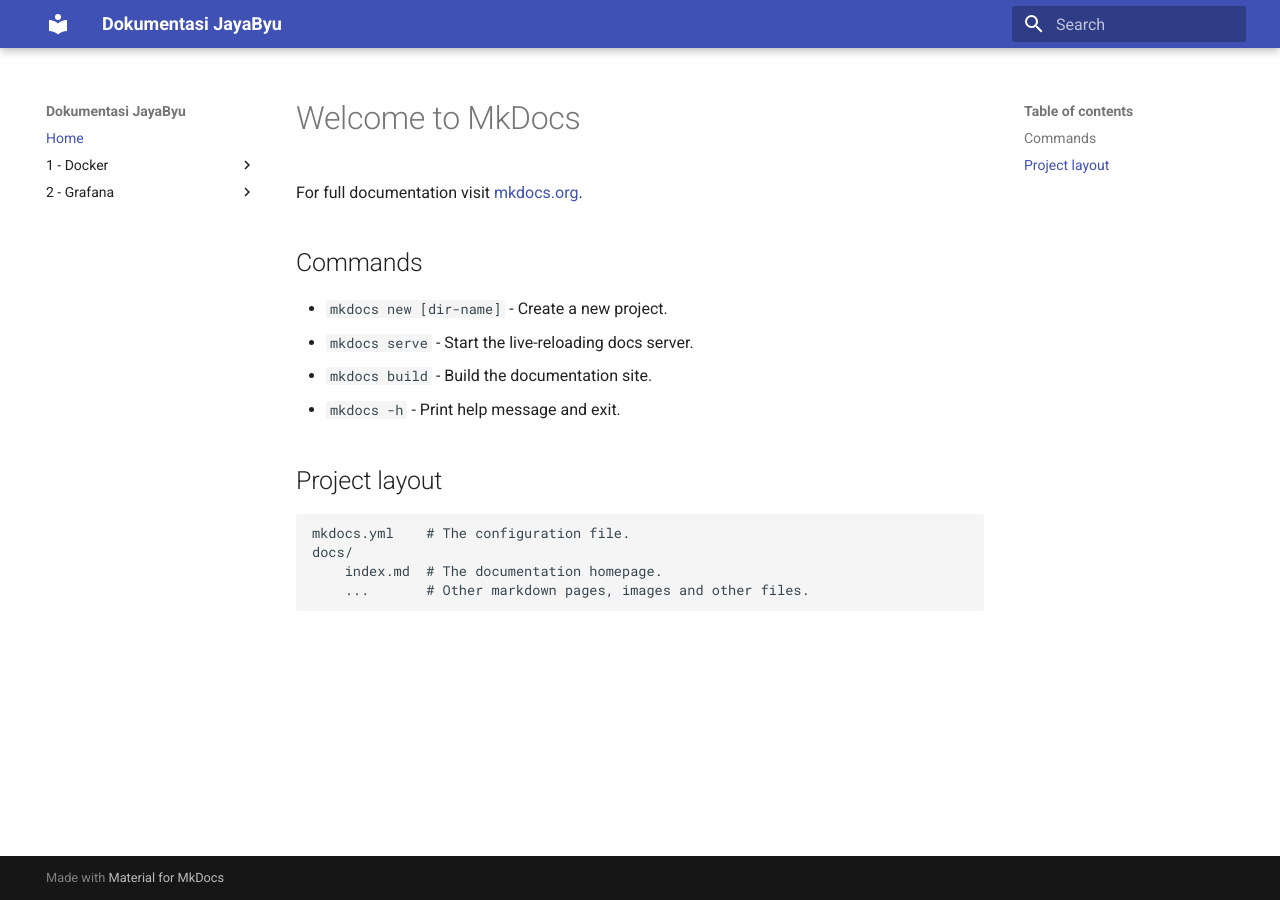
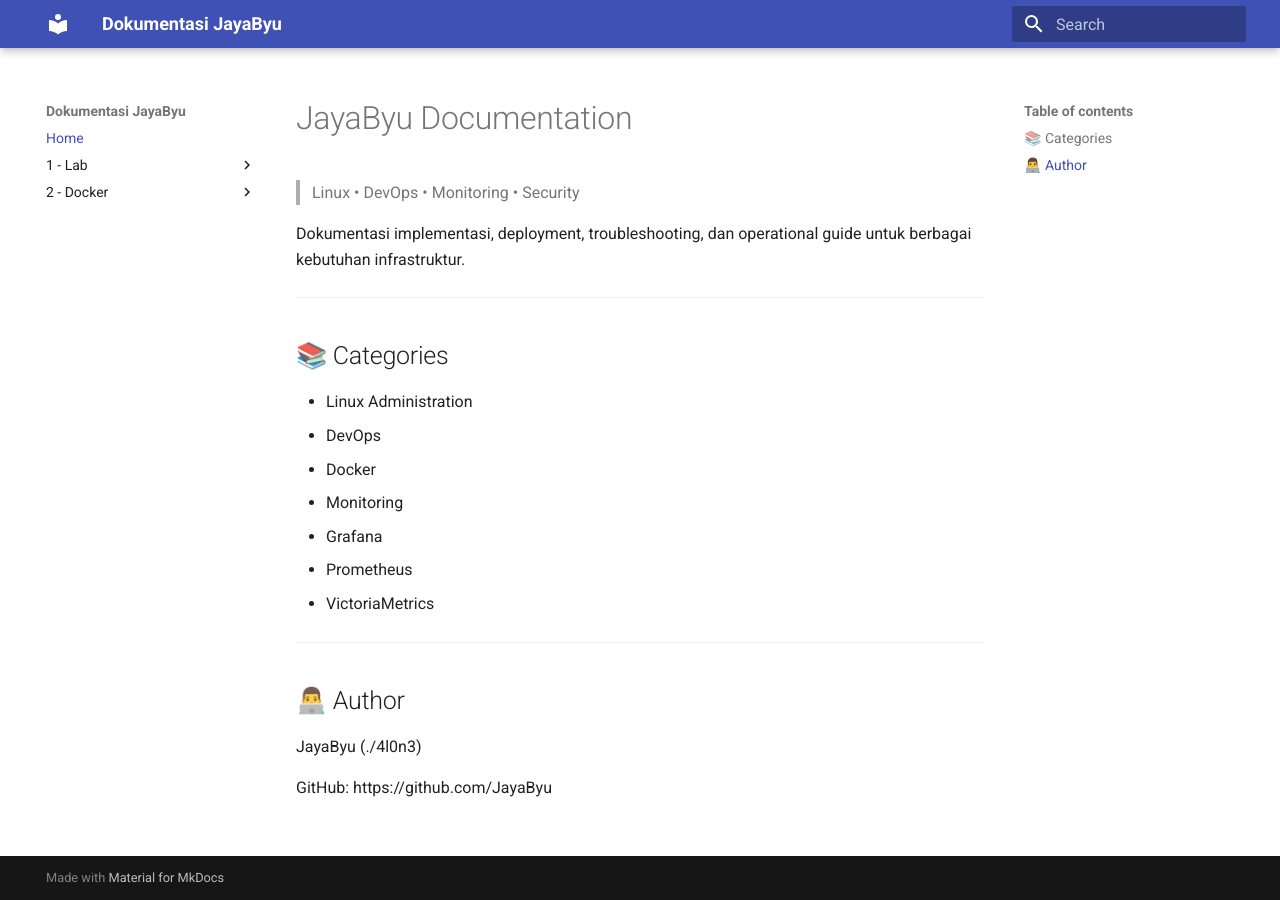
Before and after one commit to JayaByu/docs, an MkDocs documentation site: the page built from docs/index.md, in a window 1280 px wide. Built offline with MkDocs 1.6.1 and Material for MkDocs 9.7.7, drawn with Linux system fonts in a browser that asks for light colours.

Commit message:
updated 22/06/2026

```diff
--- a/docs/index.md
+++ b/docs/index.md
@@ -1,17 +1,25 @@
-# Welcome to MkDocs
+# JayaByu Documentation
 
-For full documentation visit [mkdocs.org](https://www.mkdocs.org).
+> Linux • DevOps • Monitoring • Security
 
-## Commands
+Dokumentasi implementasi, deployment, troubleshooting, dan operational guide untuk berbagai kebutuhan infrastruktur.
 
-* `mkdocs new [dir-name]` - Create a new project.
-* `mkdocs serve` - Start the live-reloading docs server.
-* `mkdocs build` - Build the documentation site.
-* `mkdocs -h` - Print help message and exit.
+---
 
-## Project layout
+## 📚 Categories
 
-    mkdocs.yml    # The configuration file.
-    docs/
-        index.md  # The documentation homepage.
-        ...       # Other markdown pages, images and other files.
+- Linux Administration
+- DevOps
+- Docker
+- Monitoring
+- Grafana
+- Prometheus
+- VictoriaMetrics
+
+---
+
+## 👨‍💻 Author
+
+JayaByu (./4l0n3)
+
+GitHub: https://github.com/JayaByu
--- a/mkdocs.yml
+++ b/mkdocs.yml
@@ -5,8 +5,9 @@
 
 nav:
   - Home: index.md
-  - 1 - Docker:
-      - Instalasi Docker: 01-Modul-Instalasi-Docker-Lengkap.md
-  - 2 - Grafana:
-      - Instalasi Grafana: 02-Modul-Grafana-Lengkap.md
-      - Dashboard Grafana: 03-Modul-Grafana-Dashboard-Local.md
+  - 1 - Lab :
+      - 01-Instalasi Docker: 01-Modul-Instalasi-Docker-Lengkap.md
+      - 02-Instalasi Grafana: 02-Modul-Grafana-Lengkap.md
+      - 03-Dashboard Grafana: 03-Modul-Grafana-Dashboard-Local.md
+  - 2 - Docker :
+      - 01-Instalasi Docker Offline : 04-Instalasi-docker-offline.md
```
Also changed, not shown: docs/04-Instalasi-docker-offline.md (added, +337 -0 lines).
